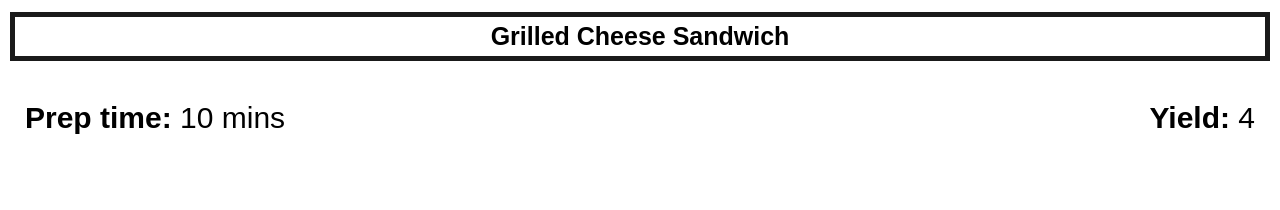
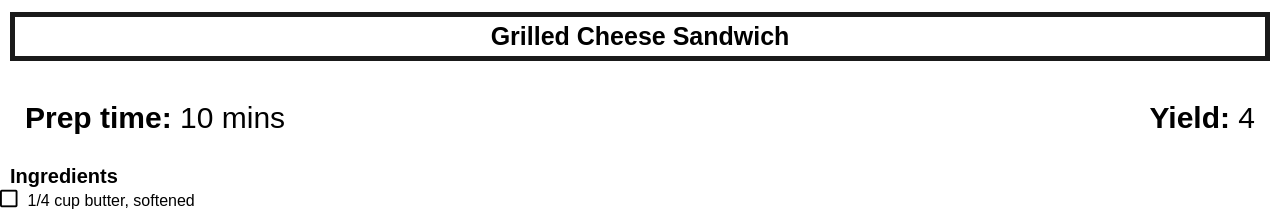
Before and after one commit to deandi-scholtz-ITvarsity/Module-3-Assessment-1, a plain HTML site: page grilledcheese.html in a window 1280 px wide. Shown: the part 1012-1222 px from the top of the page. Before the commit the page ends 1177 px from the top, so only its background shows below. Drawn offline with Linux system fonts and the light colour scheme.

Commit message:
costume checkbox html + css

```diff
--- a/grilledcheese.html
+++ b/grilledcheese.html
@@ -30,6 +30,14 @@
                 <p style="float: right;"><b>Yield: </b>4</p>
             </div>
 
+            <div class="recipe-details-ingredients">
+                <h2>Ingredients</h2>
+
+                <input id="check-01" type="checkbox">
+                <label for="check-01">1/4 cup butter, softened</label>
+
+            </div>
+
         </div>
 
     </div>
--- a/style.css
+++ b/style.css
@@ -25,6 +25,24 @@ body {
     background-attachment: fixed;
     background-repeat: no-repeat;
     background-size: cover;
+}
+
+/*==================== CUSTOM CHECKBOXES ====================*/
+
+input[type=checkbox] {
+    display: none;
+}
+
+input[type=checkbox]+label:before {
+    font-family: "Font Awesome 5 Free";
+    display: inline-block;
+    content: "\f0c8";
+    letter-spacing: 10px;
+    font-size: 20px;
+}
+
+input[type=checkbox]:checked+label:before {
+    content: "\f14a";
 }
 
 /*==================== HEADER ====================*/
@@ -143,6 +161,13 @@ body {
     padding: 5px;
 }
 
+.recipe-details h2 {
+    font-size: 20px;
+    text-align: left;
+    margin: 0;
+    margin-left: 10px;
+}
+
 .recipe-details-info {
     margin-left: 25px;
     margin-right: 25px;
@@ -152,3 +177,5 @@ body {
     font-size: 30px;
     display: inline-block;
 }
+
+.recipe-details-ingredients {}
```
